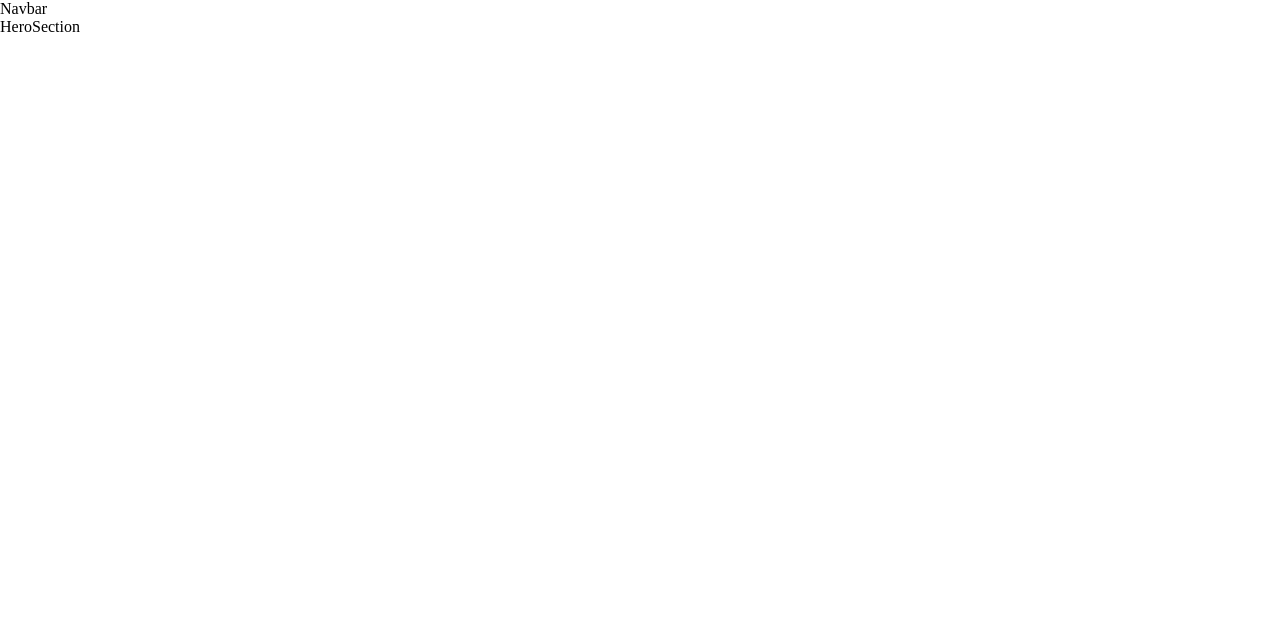
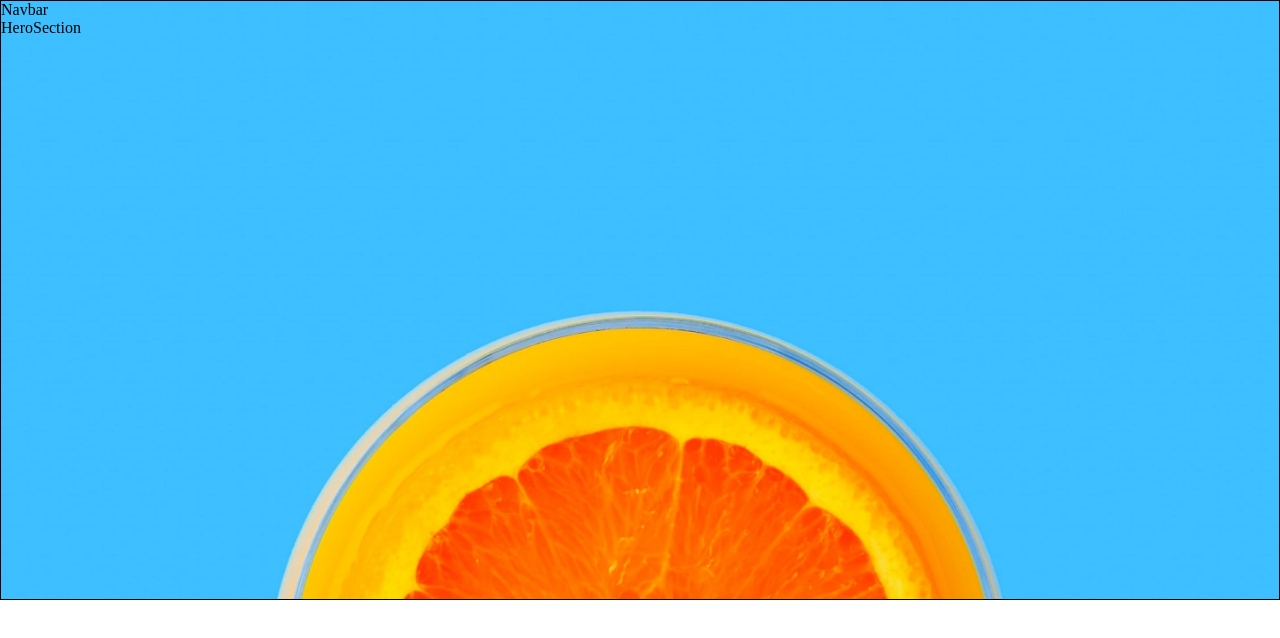
Before and after one commit to Nhoj-Plummer/sunnyside-agency-landing-page, a React (Create React App) app: page / in a window 1280 px wide. Shown: the top 638 px of the page. Built offline with nearby package versions, Linux system fonts and the light colour scheme.

Commit message:
Making progress

```diff
--- a/src/containers/HeroSection/HeroSection.css
+++ b/src/containers/HeroSection/HeroSection.css
@@ -0,0 +1,29 @@
+.hero-section_container {
+  border: 1px solid;
+  height: 600px;
+}
+
+.hero-section_image {
+  height: 100%;
+}
+
+/* Conditional Section */
+/* Mobile Rules */
+@media screen and (max-width: 540px) {
+  .hero-section_image {
+    background: url("../../assets/mobile/image-header.jpg");
+    background-position: center;
+    background-repeat: no-repeat;
+    background-size: cover;
+  }
+}
+
+/* Desktop Rules */
+@media screen and (min-width: 540px) {
+  .hero-section_image {
+    background: url("../../assets/desktop/image-header.jpg");
+    background-position: center;
+    background-repeat: no-repeat;
+    background-size: cover;
+  }
+}
--- a/src/containers/HeroSection/HeroSection.js
+++ b/src/containers/HeroSection/HeroSection.js
@@ -4,9 +4,11 @@ import "./HeroSection.css"
 
 const HeroSection = () => {
   return (
-    <div>
-      <Navbar />
-      HeroSection
+    <div className="hero-section_container">
+      <div className="hero-section_image">
+        <Navbar />
+        HeroSection
+      </div>
     </div>
   )
 }
```
